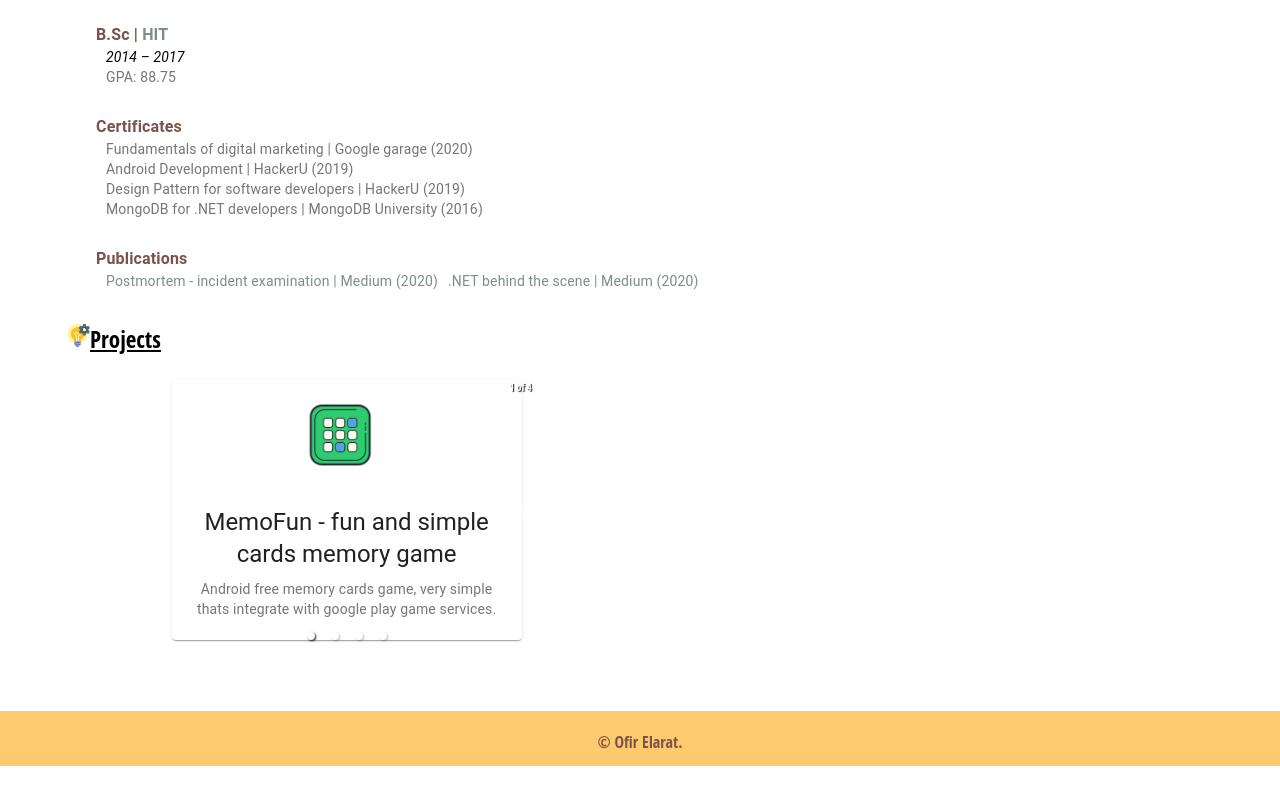
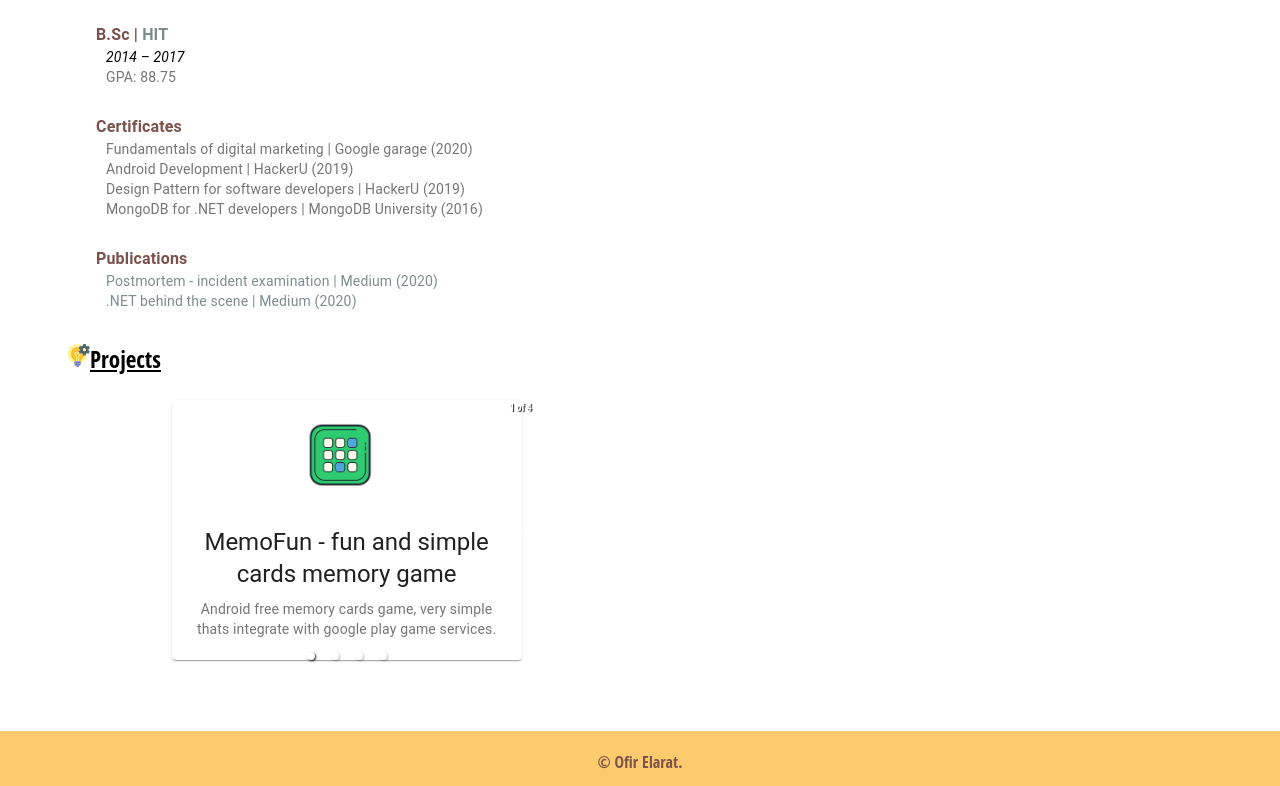
Before and after one commit to ofirelarat/ResumeSite, a React (Create React App) app: page / in a window 1280 px wide. Shown: the part 1191-1977 px from the top of the page. Built offline with nearby package versions, Linux system fonts and the light colour scheme.

Commit message:
add space

```diff
--- a/src/components/education/education.js
+++ b/src/components/education/education.js
@@ -75,7 +75,7 @@
     );
 
     const publicationItemsComp = publicationsItems.map((item) =>
-        <a href={item.link}  className="publication-description">{item.title} | {item.org} ({item.date})</a>
+        <div><a href={item.link}  className="publication-description">{item.title} | {item.org} ({item.date})</a></div>
     );
 
      return (
```
